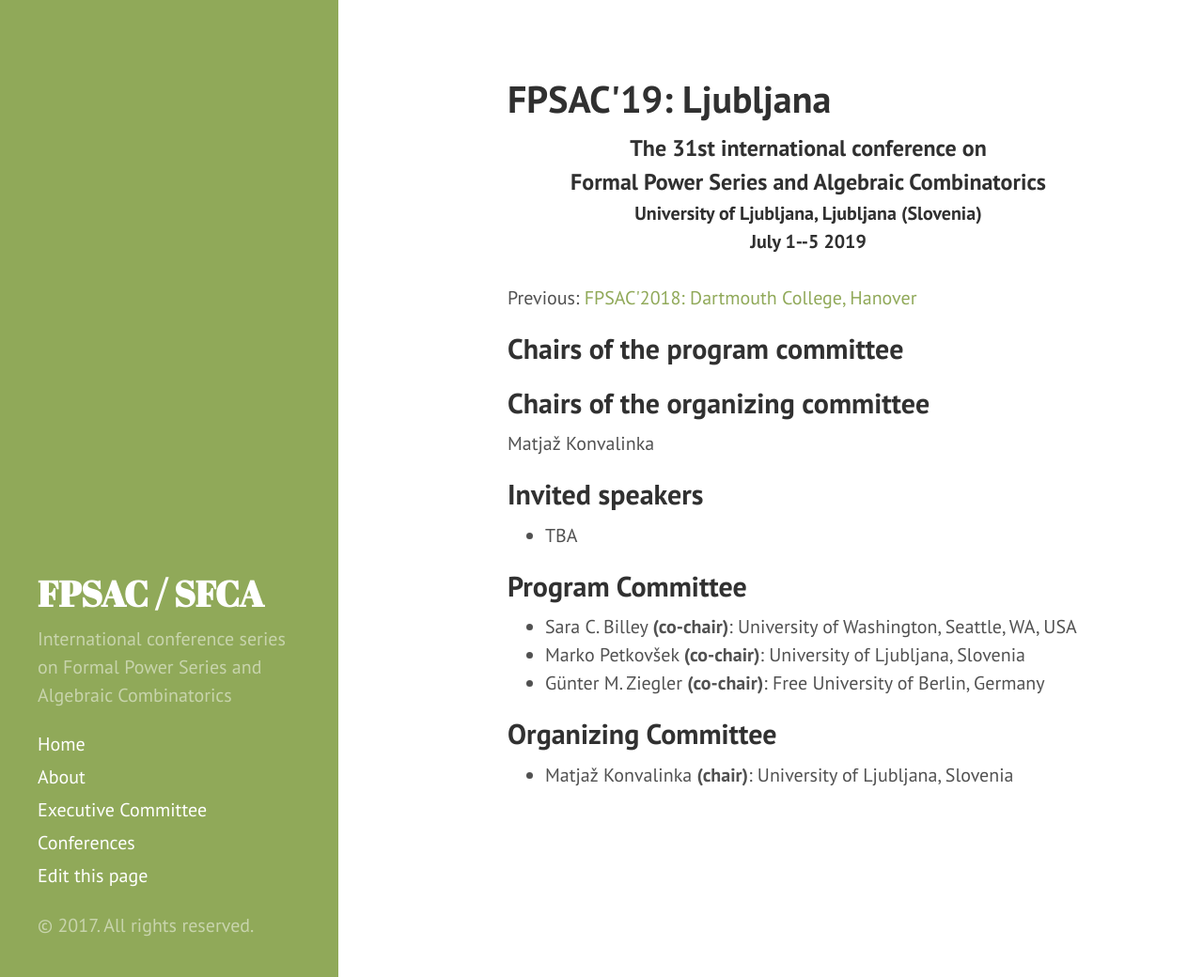
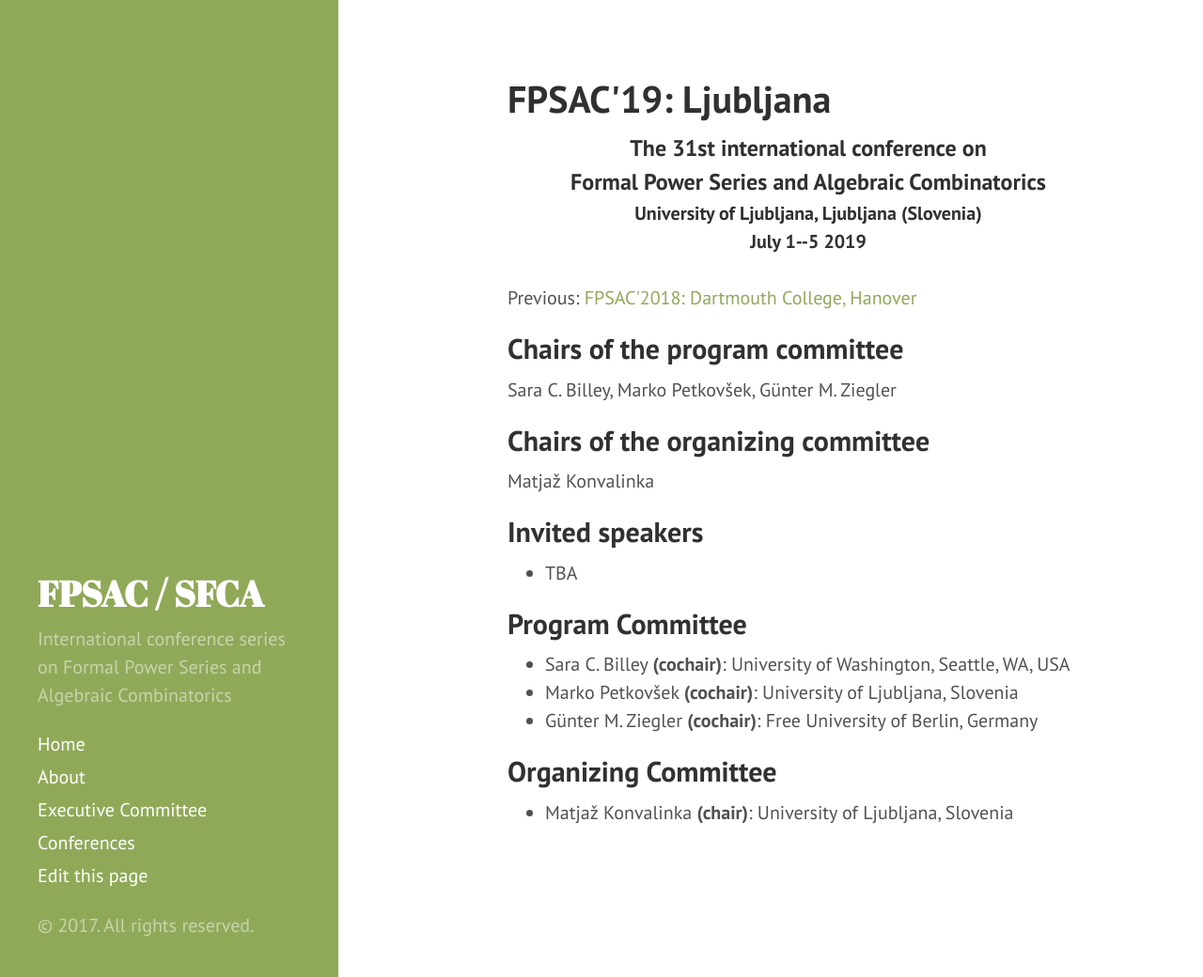
Before and after one commit to FPSAC/FPSAC.github.io, a Jekyll site: the page built from _confs/fpsac-2019.md, in a window 1280 px wide and 1040 px high. Shown: the whole window at 94% size. Built offline with Jekyll 4.4.1, drawn with Linux system fonts in a browser that asks for light colours.

Commit message:
Standardization co-chair -> cochair

```diff
--- a/_confs/fpsac-2019.md
+++ b/_confs/fpsac-2019.md
@@ -17,13 +17,13 @@
 
 - name: Sara C. Billey
   affiliation: University of Washington, Seattle, WA, USA
-  role: co-chair
+  role: cochair
 - name: Marko Petkovšek
   affiliation: University of Ljubljana, Slovenia
-  role: co-chair
+  role: cochair
 - name: Günter M. Ziegler
   affiliation: Free University of Berlin, Germany
-  role: co-chair
+  role: cochair
 
 organizing_committee:
 
```
Also changed, not shown: _confs/fpsac-2018.md (+3 -3 lines).
